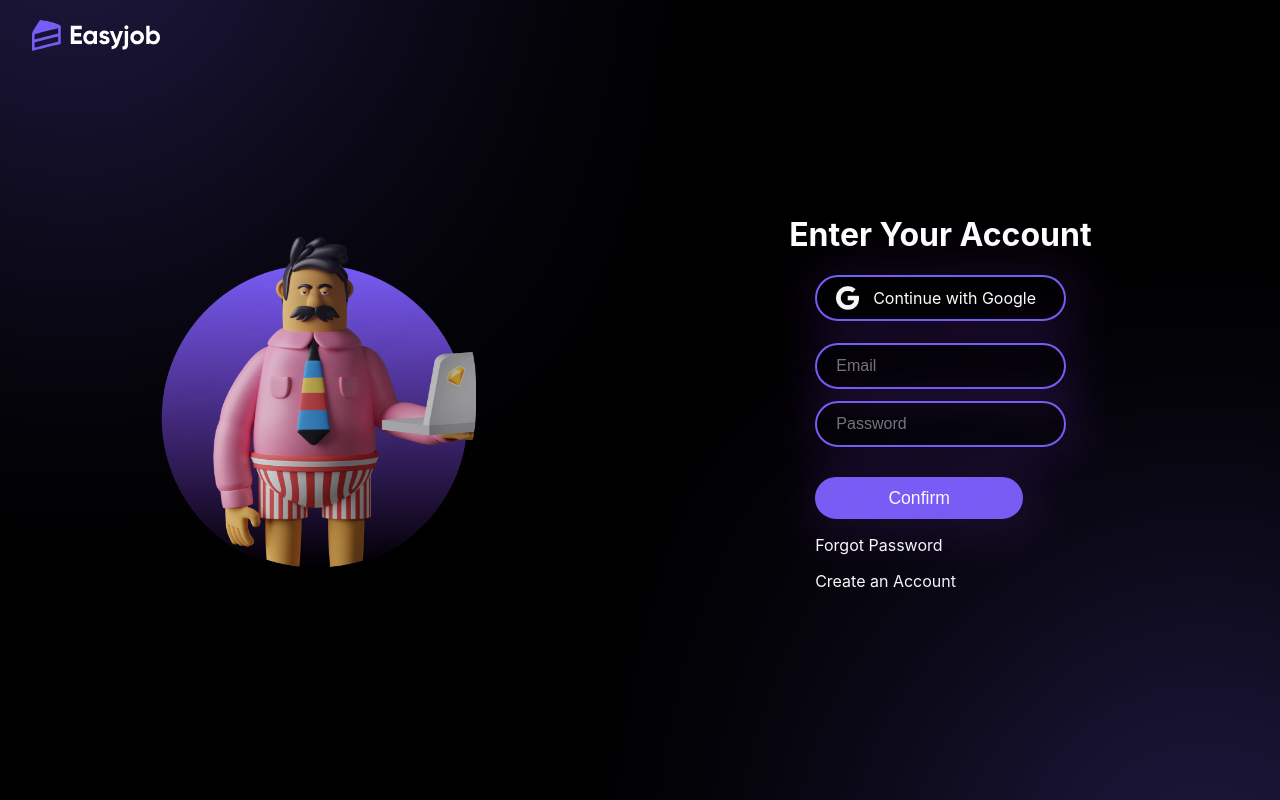
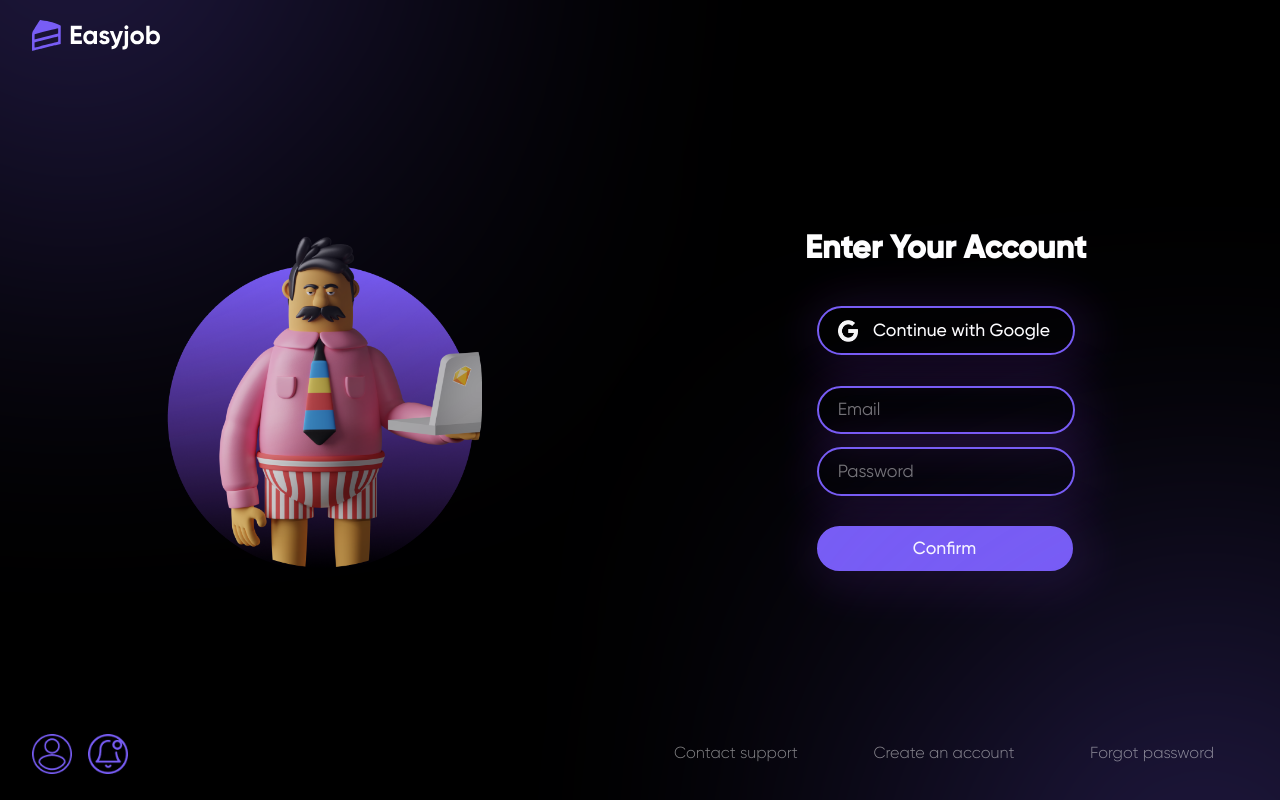
Before and after one commit to ahmed-issaoui/dsktp, a React (Create React App) app: page /EnterAccount in a window 1280 px wide. Built offline with nearby package versions, Linux system fonts and the light colour scheme; no server answers.

Commit message:
styling (login, navbar)

```diff
--- a/src/components/pages/ChooseJobBoard.js
+++ b/src/components/pages/ChooseJobBoard.js
@@ -4,6 +4,7 @@
 import { auth } from "../../firebase/firebaseClient";
 import { useEffect, useContext} from "react";
 import { CampaignContext } from "../../App";
+
 
 
 
--- a/src/components/pages/EnterAccount.js
+++ b/src/components/pages/EnterAccount.js
@@ -3,6 +3,7 @@
 
 import { useEffect, useState } from "react";
 import { auth, logInWithEmailAndPassword, signInWithGoogle } from '../../firebase/firebaseClient'
+
 import { useAuthState } from "react-firebase-hooks/auth";
 import { useNavigate } from "react-router-dom";
 import usePremiumStatus from '../../firebase/usePremiumStatus';
@@ -49,14 +50,6 @@
     }
   }
 
-  const handleRegister = () => {
-    window.api.registerAccount();
-  }
-
-  const handleForgotPassword = () => {
-    window.api.forgot();
-  }
-
   return (
       <div className={styles.section}>
           {loading &&
@@ -97,9 +90,8 @@
                         <button className={styles.primaryButton}  onClick={submitHandlerLogin}>Confirm</button>
 
                   </div>
-                  <div><p onClick={handleForgotPassword}>Forgot Password</p></div>
-                  <div><p onClick={handleRegister}>Create an Account</p></div>
-                  {/* {errorText && <div className={styles.errorText}>{errorText}</div>} */}
+
+                  {/* {errorText && <div className={styles.errorText}>{errorText}</div>}  */}
 
 
                 </div>
--- a/src/components/pages/EnterAccount.module.css
+++ b/src/components/pages/EnterAccount.module.css
@@ -32,25 +32,10 @@
   margin-right: 2rem;
 }
 
-
-.buttonPart {
-  display: flex;
-  justify-content: space-between;
-  margin-top: 1.5rem;
+.titlePart h1 {
+  margin-top: 0;
 }
 
-.buttonPart button {
-  width: 13rem;
-  height: 2.6rem;
-  border-radius: 3rem;
-  color: white;
-  font-size: 1.1rem;
-  cursor: pointer;
-  box-shadow: 5px 4px 47px 14px rgb(145 71 241 / 13%);
-  border: 2px solid #785df5;
-  background-color: #785df5;
-  cursor: pointer;
-}
 
 
 
@@ -58,10 +43,10 @@
 .featureElement {
   display: flex;
   align-items: center;
-  width: 13rem;
+  width: 13.5rem;
   gap: 0.4rem;
-  height: 2.6rem;
-  margin: 0rem 0 1rem 0;
+  height: 2.8rem;
+  margin: 1rem 0 1.5rem 0;
   padding: 0rem 1.2rem;
   border-radius: 10rem;
   border: 2px solid #785DF5;
@@ -74,21 +59,23 @@
 .featureImg {
   width: 1rem;
   height: auto;
-  width: 1.4rem;
+  width: 1.3rem;
 }
 
 
 .featureElement p {
-  font-size: 1rem;
+  font-size: 1.1rem;
   margin: 0 0 0 0.5rem;
+  font-family: 'Gilroy-Medium';
 }
 
 
+
 .inputElement {
-  font-size: 1rem;
+  font-size: 1.1rem;
   color: white;
-  width: 13rem;
-  height: 2.6rem;
+  width: 13.5rem;
+  height: 2.8rem;
   margin: 0.4rem 0;
   border-radius: 10rem;
   border: 2px solid #785DF5;
@@ -97,3 +84,23 @@
   padding: 0rem 1.2rem;
 
 }
+
+
+.buttonPart {
+  display: flex;
+  justify-content: space-between;
+  margin-top: 1.5rem;
+}
+
+.buttonPart button {
+  width: 16rem;
+  height: 2.8rem;
+  border-radius: 3rem;
+  color: white;
+  font-size: 1.1rem;
+  cursor: pointer;
+  box-shadow: 5px 4px 47px 14px rgb(145 71 241 / 13%);
+  border: 2px solid #785df5;
+  background-color: #785df5;
+  cursor: pointer;
+}
--- /dev/null
+++ b/src/components/ui/ProgressPart.js
@@ -0,0 +1,30 @@
+import styles from './ProgressPart.module.css';
+
+export default function ProgressPart() {
+    let progress = 2;
+
+
+
+    const widthDiv = {width: "17rem"};
+
+    return (
+
+
+      <div className={styles.progressPart} style={widthDiv}>
+
+        <div className={styles.progressBar} style={widthDiv}>
+          <div className={styles.totalBar} style={widthDiv}>
+            <div
+              className={styles.partialBar}
+              style={{ width: `${progress}rem`, transition: "width 3s"}}
+            ></div>
+          </div>
+        </div>
+
+        <div className={styles.progressNumber}>
+          <p className={styles.number}> {progress}%</p>
+        </div>
+      </div>
+
+    );
+}
--- /dev/null
+++ b/src/components/ui/ProgressPart.module.css
@@ -0,0 +1,26 @@
+.progressPart {
+  width: 5rem;
+  display: flex;
+}
+
+.totalBar {
+  background: #2b1143;
+  min-width: 10rem;
+  opacity: 0.4;
+  height: 1.4rem;
+  border-radius: 2rem;
+}
+.partialBar {
+  background: #785df5;
+  height: 1.4rem;
+  border-radius: 2rem;
+}
+
+.number {
+  font-size: 1.2rem;
+  padding: 0 1em;
+  font-family: 'Gilroy-Regular';
+  opacity: 0.7;
+  color: #cdcdcd;
+  margin: 0;
+}
--- a/src/components/ui/navBar.js
+++ b/src/components/ui/navBar.js
@@ -4,6 +4,7 @@
 import { useNavigate } from "react-router-dom";
 import { useEffect } from "react";
 import usePremiumStatus from '../../firebase/usePremiumStatus';
+import ProgressPart from './ProgressPart';
 
 
 function NavBar() {
@@ -22,16 +23,45 @@
   }, [user, loading, isUserPremium, navigate]);
 
 
+  const handleRegister = () => {
+    window.api.registerAccount();
+  }
+
+  const handleForgotPassword = () => {
+    window.api.forgot();
+  }
+  const handleSupport = () => {
+    window.api.support();
+  }
+
+
   return (
     <>
+    { !user &&
+      <div className={styles.navContainer}>
+          <div className={styles.navIcons}>
+            <img src="../assets/images/icon-profile.png" alt="profile icon" className={styles.navIcon} />
+            <img src="../assets/images/icon-notifications.png" alt="notifications icon" className={styles.navIcon}/>
+          </div>
+
+          <div className={styles.linksContainer}>
+            <button className={styles.accountLink} onClick={handleSupport}>Contact support</button>
+            <button className={styles.accountLink} onClick={handleRegister}>Create an account</button>
+            <button className={styles.accountLink} onClick={handleForgotPassword}>Forgot password</button>
+          </div>
+      </div>
+    }
     { user &&
       <div className={styles.navContainer}>
+
           <div className={styles.navIcons}>
             <img src="../assets/images/icon-profile.png" alt="profile icon" className={styles.navIcon} onClick={()=> navigate("/Parameters")}/>
             <img src="../assets/images/icon-notifications.png" alt="notifications icon" className={styles.navIcon}/>
           </div>
 
-          {user && <button className={styles.logoutButton} onClick={logout}>Logout</button>}
+          <ProgressPart/>
+
+          <button className={styles.logoutButton} onClick={logout}>Logout</button>
       </div>
     }
     </>
--- a/src/components/ui/navBar.module.css
+++ b/src/components/ui/navBar.module.css
@@ -4,6 +4,7 @@
   justify-content: space-between;
   flex-direction: row;
   padding: 0 2rem;
+  align-items: center;
 }
 
 .navIcons {
@@ -21,7 +22,7 @@
 
 .logoutButton {
   z-index: 3;
-  width: 7rem;
+  width: 8rem;
   height: 2.6rem;
   border-radius: 3rem;
   color: white;
@@ -35,6 +36,38 @@
 }
 
 
+
 .logoutButton:hover {
   opacity: 1
 }
+
+.linksContainer{
+  display: flex;
+  justify-content: space-between;
+  gap: 1rem;
+}
+
+
+
+
+.accountLink {
+  width: 12rem;
+  height: 2.6rem;
+  border-radius: 3rem;
+  color: white;
+  font-size: 1rem;
+  cursor: pointer;
+  cursor: pointer;
+  border: none;
+  background: none;
+  opacity: 0.5;
+  font-family: 'Gilroy-Light';
+}
+
+
+
+
+.accountLink:hover {
+  opacity: 1;
+  color:#785df5;
+}
--- a/src/index.css
+++ b/src/index.css
@@ -1,11 +1,54 @@
+
+@font-face {
+  font-family: 'Gilroy-Light';
+  src: url('../public/assets/fonts/Gilroy-Light.ttf');
+}
+
+@font-face {
+  font-family: 'Gilroy-Regular';
+  src: url('../public/assets/fonts/Gilroy-Regular.ttf');
+}
+@font-face {
+  font-family: 'Gilroy-Medium';
+  src: url('../public/assets/fonts/Gilroy-Medium.ttf');
+}
+@font-face {
+  font-family: 'Gilroy-Bold';
+  src: url('../public/assets/fonts/Gilroy-Bold.ttf');
+}
+
+
 body {
-  margin: 0;
-  font-family: -apple-system, BlinkMacSystemFont, 'Segoe UI', 'Roboto', 'Oxygen',
-    'Ubuntu', 'Cantarell', 'Fira Sans', 'Droid Sans', 'Helvetica Neue',
-    sans-serif;
   -webkit-font-smoothing: antialiased;
   -moz-osx-font-smoothing: grayscale;
 }
+
+
+html, body {
+  padding: 0;
+  margin: 0;
+  background-color: black;
+  color: white;
+  font-family: 'Gilroy-Medium','Segoe UI', 'Roboto', 'Oxygen',
+    'Ubuntu', 'Cantarell', 'Fira Sans', 'Droid Sans', 'Helvetica Neue',
+    sans-serif;  width: 100vw;
+  height: 100vh;
+  overflow: hidden;
+
+}
+
+
+h1 {
+  font-family: 'Gilroy-Bold','Segoe UI', 'Roboto', 'Oxygen'
+}
+
+input, p {
+  font-family: 'Gilroy-Regular','Segoe UI', 'Roboto', 'Oxygen'
+}
+button  {
+  font-family: 'Gilroy-Medium','Segoe UI', 'Roboto', 'Oxygen'
+}
+
 
 code {
   font-family: source-code-pro, Menlo, Monaco, Consolas, 'Courier New',
```
Also changed, not shown: src/electron/electron.js (+11 -7 lines).
